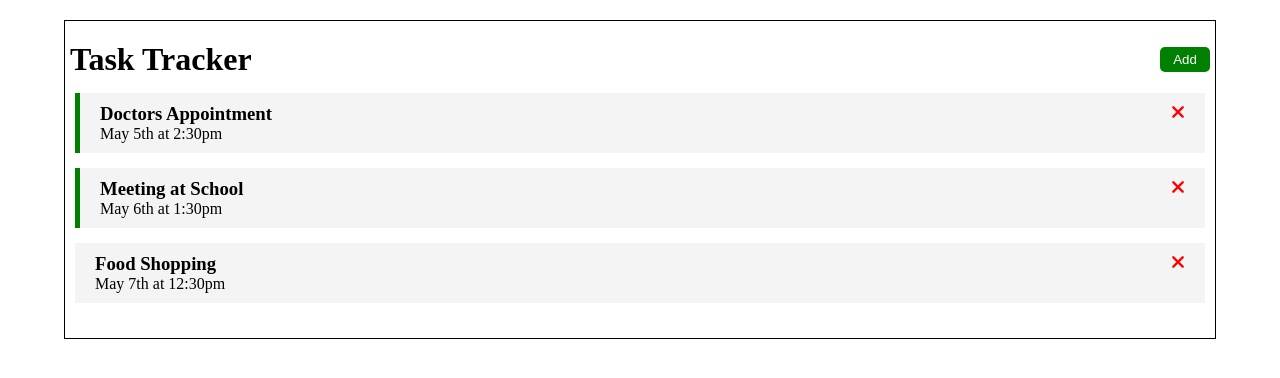
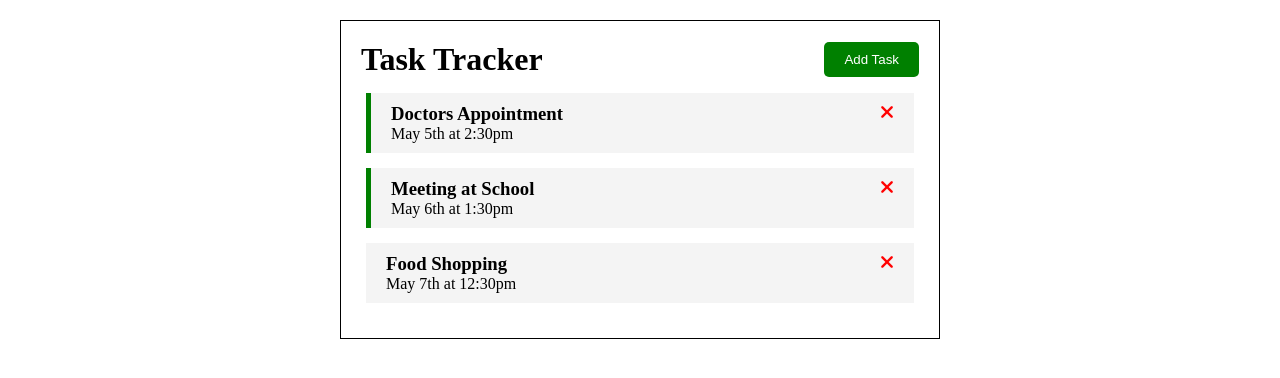
Before and after one commit to pakobarbakadze/task-tracker, a Vue app: page / in a window 1280 px wide. Shown: the top 378 px of the page. Built offline with nearby package versions, Linux system fonts and the light colour scheme.

Commit message:
feat: add task

```diff
--- /dev/null
+++ b/src/components/AddTask.vue
@@ -0,0 +1,88 @@
+<template>
+  <form @submit="onSubmit">
+    <div class="form-control">
+      <label for="task">Task</label>
+      <input type="text" id="task" placeholder="Add Task" v-model="task" />
+    </div>
+    <div class="form-control">
+      <label for="day">Day & Time</label>
+      <input type="text" id="day" placeholder="Add Day & Time" v-model="day" />
+    </div>
+    <div class="form-control form-control-check">
+      <label for="reminder">Set Reminder</label>
+      <input type="checkbox" id="reminder" v-model="reminder" />
+    </div>
+
+    <input type="submit" value="Save Task" class="btn btn-block" />
+  </form>
+</template>
+
+<script lang="ts">
+import { defineComponent } from "vue";
+
+export default defineComponent({
+  name: "AddTask",
+  data() {
+    return {
+      task: "",
+      day: "",
+      reminder: false,
+    };
+  },
+  methods: {
+    onSubmit(e: Event) {
+      e.preventDefault();
+
+      if (!this.task) {
+        alert("Please add a task");
+        return;
+      }
+
+      const newTask = {
+        id: Math.floor(Math.random() * 10000) + 1,
+        text: this.task,
+        day: this.day,
+        reminder: this.reminder,
+      };
+
+      this.$emit("add-task", newTask);
+
+      this.task = "";
+      this.day = "";
+      this.reminder = false;
+    },
+  },
+});
+</script>
+
+<style scoped>
+.form-control {
+  margin: 20px 0;
+}
+
+.form-control label {
+  display: block;
+}
+
+.form-control input {
+  width: 100%;
+  padding: 10px;
+  margin: 5px 0;
+}
+
+.form-control-check input {
+  width: auto;
+  margin: 0;
+}
+
+.btn {
+  display: block;
+  width: 100%;
+  padding: 10px;
+  margin: 10px 0;
+  background-color: #000;
+  color: #fff;
+  border: none;
+  cursor: pointer;
+}
+</style>
--- a/src/components/Button.vue
+++ b/src/components/Button.vue
@@ -1,5 +1,7 @@
 <template>
-  <button @click="onClick()" :style="{ background: color }">{{ text }}</button>
+  <button @click="$emit('btn-click')" :style="{ background: color }">
+    {{ text }}
+  </button>
 </template>
 
 <script lang="ts">
@@ -17,22 +19,17 @@ export default defineComponent({
       default: "black",
     },
   },
-  methods: {
-    onClick() {
-      console.log("Button clicked");
-    },
-  },
 });
 </script>
 
 <style scoped>
 button {
-  width: 50px;
-  height: 25px;
   margin: auto 0px;
+  padding: 10px 20px;
   background-color: black;
   color: white;
   border: none;
   border-radius: 5px;
+  cursor: pointer;
 }
 </style>
--- a/src/components/Header.vue
+++ b/src/components/Header.vue
@@ -1,7 +1,11 @@
 <template>
   <div class="tracker_header">
     <h1>{{ title }}</h1>
-    <Button text="Add" color="green" />
+    <Button
+      :text="showAddTask ? 'Close' : 'Add Task'"
+      color="green"
+      @btn-click="$emit('show-add-task')"
+    />
   </div>
 </template>
 
@@ -16,10 +20,15 @@ export default defineComponent({
       type: String,
       required: true,
     },
+    showAddTask: {
+      type: Boolean,
+      required: true,
+    },
   },
   components: {
     Button,
   },
+  emits: ["show-add-task"],
 });
 </script>
 
--- a/src/components/Tracker.vue
+++ b/src/components/Tracker.vue
@@ -1,11 +1,18 @@
 <template>
   <div class="tracker">
-    <Header title="Task Tracker" />
+    <Header
+      title="Task Tracker"
+      :showAddTask
+      @show-add-task="showAddTask = !showAddTask"
+    />
     <Tasks
       :tasks="tasks"
       @delete-task="deleteTask"
       @toggle-reminder="toggleReminder"
     />
+    <div v-if="showAddTask">
+      <AddTask @add-task="addTask"></AddTask>
+    </div>
   </div>
 </template>
 
@@ -13,6 +20,7 @@
 import { defineComponent } from "vue";
 import Header from "./Header.vue";
 import Tasks from "./Tasks.vue";
+import AddTask from "./AddTask.vue";
 
 import type { task } from "@/types/task";
 
@@ -21,10 +29,12 @@ export default defineComponent({
   components: {
     Header,
     Tasks,
+    AddTask,
   },
   data() {
     return {
       tasks: [] as task[],
+      showAddTask: false,
     };
   },
   created() {
@@ -58,15 +68,20 @@ export default defineComponent({
         task.id === id ? { ...task, reminder: !task.reminder } : task
       );
     },
+    addTask(newTask: task) {
+      this.tasks = [...this.tasks, newTask];
+    },
   },
+  emits: ["add-task"],
 });
 </script>
 
 <style scoped>
 .tracker {
   width: 90vw;
+  max-width: 600px;
   border: 1px solid black;
   margin: 20px auto;
-  padding: 20px 5px;
+  padding: 20px;
 }
 </style>
```
